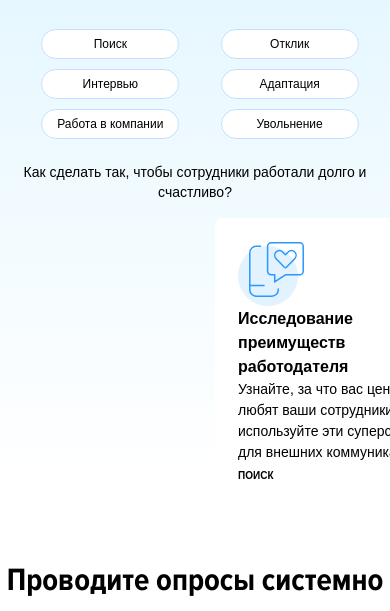
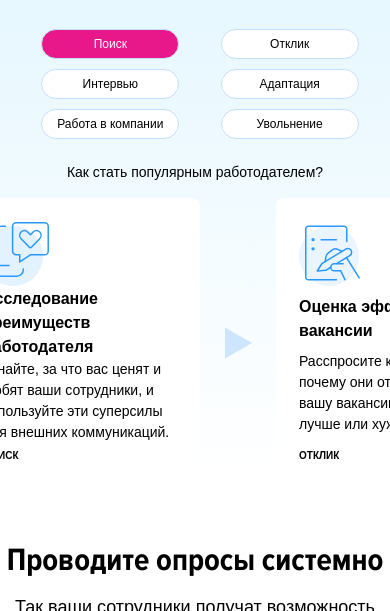
Before and after one commit to Denis-sit/pricing2.0, a plain HTML site: page index.html in a window 390 px wide. Both pictures are taken after a click on the button "Поиск". Shown: the part 198-809 px from the top of the page. Drawn offline with Linux system fonts and the light colour scheme; files whose address does not match are found by name.

Commit message:
Рабочий слайдер для мобильной версии добавлен

```diff
--- a/css/style.css
+++ b/css/style.css
@@ -112,6 +112,11 @@ h2 {
     line-height: 10px;
     background: #FFFFFF;
     cursor: pointer;
+}
+
+.mb-show{
+    color: white;
+    background: #E8178A;
 }
 
 .advice-block__text_question,
--- a/js/script.js
+++ b/js/script.js
@@ -2,11 +2,16 @@ window.onload = () =>{
 
     function clickButton(){
         const pc = document.querySelector('.pc-version'),
+              mb = document.querySelector('.mobile-version'),
               button = pc.querySelectorAll('.advice-block__nav-button'),
+              buttonMb = mb.querySelectorAll('.advice-block__nav-button'),
               element = pc.querySelectorAll('.advice-block__wrapper-button'),
               parentBlock = pc.querySelector('.advice-block__nav'),
-              elem = document.getElementById('slider')
-              sliderTitle = pc.querySelector('.advice-block__text_question');
+              parentBlockMb = mb.querySelector('.advice-block__nav'),
+              elem = document.getElementById('slider'),
+              elemMb = mb.querySelector('.advice-block__tape-slider'),
+              sliderTitle = pc.querySelector('.advice-block__text_question'),
+              sliderTitleMb = mb.querySelector('.advice-block__text_question');
         let arrOffset = [ 110, 430, 730, 1100, 1700, 3800],
             arrTitle = ['Как стать популярным работодателем?',
                         'Как получать больше откликов?',
@@ -27,6 +32,16 @@ window.onload = () =>{
 
         activeButtonByDefault();
 
+        function activeButtonByDefaultMb(){
+            button.forEach((btns, i) =>{
+                if(btns.classList.contains('mb-show')){
+                    elem.style.left = offset - arrOffset[4] + 'px';
+                }
+            });
+        }
+
+        activeButtonByDefaultMb();
+
         parentBlock.addEventListener('click', (e) =>{
             const target = e.target;
             if(target && target.classList.contains('advice-block__nav-button')){
@@ -40,6 +55,22 @@ window.onload = () =>{
                     else{
                         btn.classList.remove('show');
                         element[i].classList.remove('click');
+                    }
+                });
+            }
+        });
+
+        parentBlockMb.addEventListener('click', (e) =>{
+            const target = e.target;
+            if(target && target.classList.contains('advice-block__nav-button')){
+                buttonMb.forEach((btn, i ) =>{
+                    if(btn === target){
+                        btn.classList.add('mb-show');
+                        elemMb.style.left = offset - arrOffset[i] + 'px';
+                        sliderTitleMb.textContent = arrTitle[i];
+                    }
+                    else{
+                        btn.classList.remove('mb-show');
                     }
                 });
             }
```
